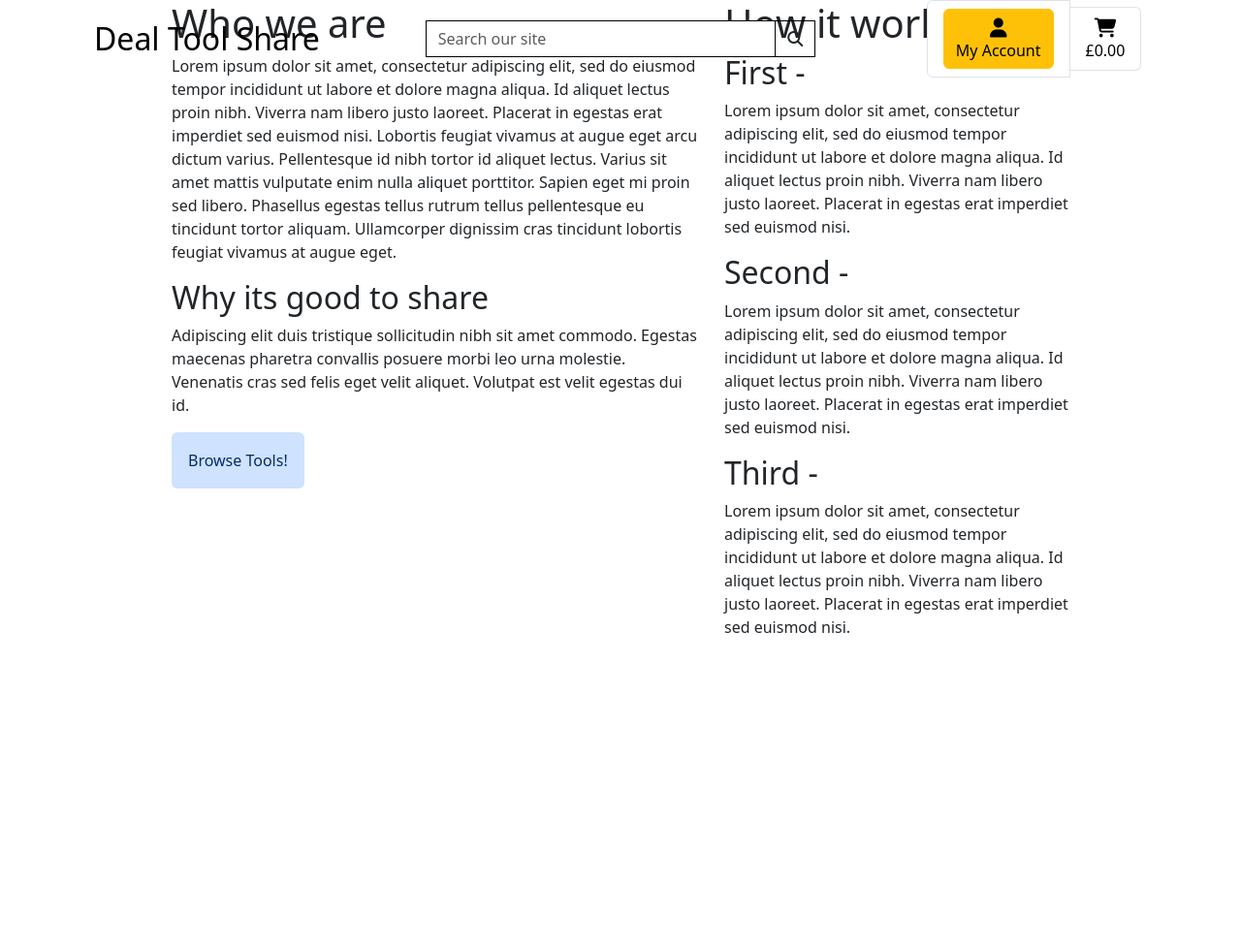
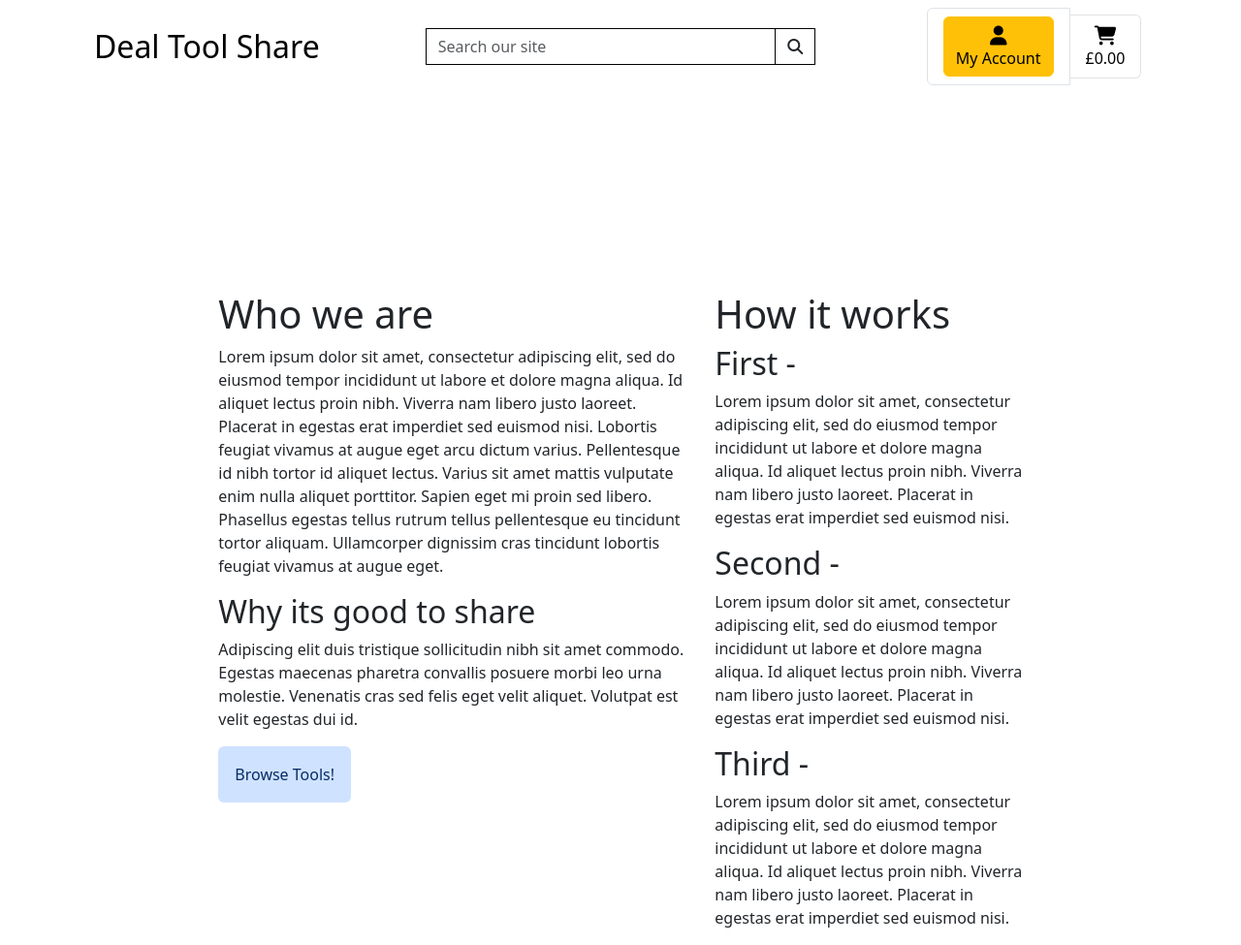
Before and after one commit to nddpj00/toolshare, a Django app: page / in a window 1280 px wide. Shown: the whole page at 97% size. Before the commit the page ends 653 px from the top, so only its background shows below. Run offline with Django 4.2, Linux system fonts and the light colour scheme; some libraries are stand-ins or nearby versions.

Commit message:
link static files

```diff
--- a/deal_toolshare/settings.py
+++ b/deal_toolshare/settings.py
@@ -143,7 +143,8 @@ USE_TZ = True
 # Static files (CSS, JavaScript, Images)
 # https://docs.djangoproject.com/en/4.2/howto/static-files/
 
-STATIC_URL = 'static/'
+STATIC_URL = '/static/'
+STATICFILES_DIRS = (os.path.join(BASE_DIR, 'static'),)
 
 # Default primary key field type
 # https://docs.djangoproject.com/en/4.2/ref/settings/#default-auto-field
--- a/home/templates/home/index.html
+++ b/home/templates/home/index.html
@@ -2,7 +2,7 @@
 {% load static %}
 
 {% block page_header %}
-<div class="container header-container">
+<div class="container">
     <div class="row">
         <div class="col">
         </div>
@@ -11,7 +11,7 @@
 {% endblock %}
 
 {% block content %}
-<div class="container home-main-content">
+<div class="container main-home-content">
     <div class="row d-flex justify-content-center ">
         <div class="col-sm-6">
             <h1>Who we are</h1>
--- a/static/css/base.css
+++ b/static/css/base.css
@@ -6,6 +6,44 @@ body {
     height: calc(100vh - 164px);
 }
 
-.home-main-content {
-    margin-top: 11vh;
+.main-home-content {
+    margin-top: 300px;
 }
+
+
+
+
+/* -------------------------------- Media Queries */
+
+/* Slightly larger container on xl screens */
+@media (min-width: 1200px) {
+    .container {
+        max-width: 80%;
+    }
+}
+
+/* fixed top navbar only on medium and up */
+@media (min-width: 992px) {
+    .fixed-top-desktop-only {
+        position: fixed;
+        top: 0;
+        right: 0;
+        left: 0;
+        z-index: 1030;
+    }
+
+    .header-container {
+        padding-top: 164px;
+    }
+}
+
+/* pad the top a bit when navbar is collapsed on mobile */
+@media (max-width: 991px) {
+    .header-container {
+        padding-top: 116px;
+    }
+
+    body {
+        height: calc(100vh - 116px);
+    }
+}
--- a/templates/base.html
+++ b/templates/base.html
@@ -17,6 +17,7 @@
     {% block corecss %}
     <link href="https://cdn.jsdelivr.net/npm/bootstrap@5.3.0-alpha3/dist/css/bootstrap.min.css" rel="stylesheet"
         integrity="sha384-KK94CHFLLe+nY2dmCWGMq91rCGa5gtU4mk92HdvYe+M/SXH301p5ILy+dN9+nJOZ" crossorigin="anonymous">
+    <link rel="stylesheet" href="{% static 'css/base.css' %}">
     {% endblock %}
 
     {% block extra_css %}
@@ -40,7 +41,7 @@
 <body>
 
     <header class="container-fluid fixed-top">
-        <div class="row">
+        <div id="topnav" class="row pt-lg-2 d-none d-lg-flex">
             <div class="col-12 col-lg-4 my-auto py-1 py-lg-0 text-center text-lg-left">
                 <a href="{% url 'home' %}" class="nav-link main-logo-link">
                     <h2 class="logo-font text-black my-0">Deal Tool Share</h2>
```
